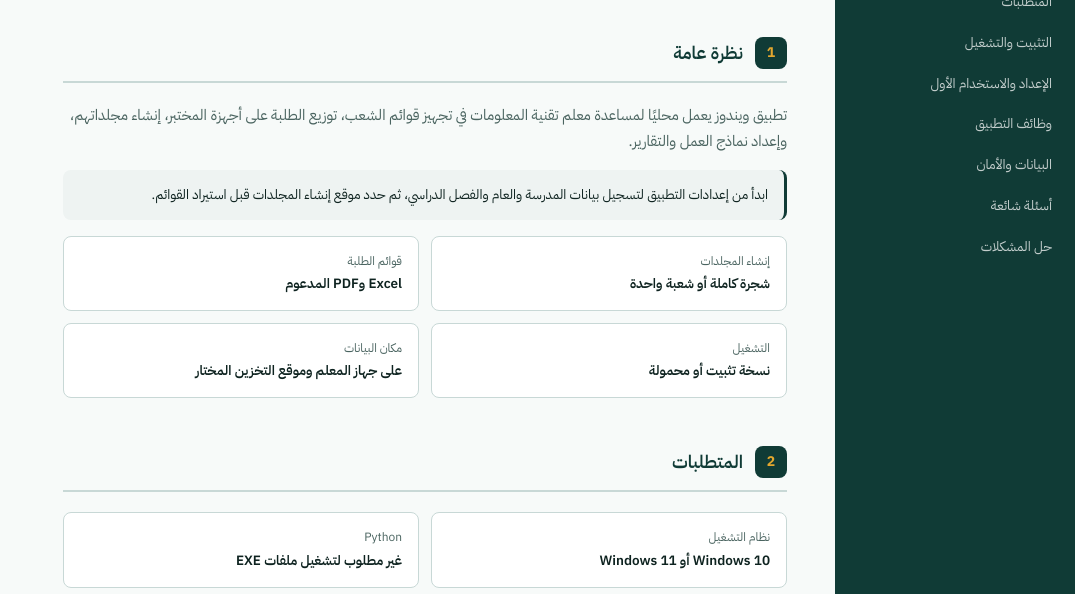
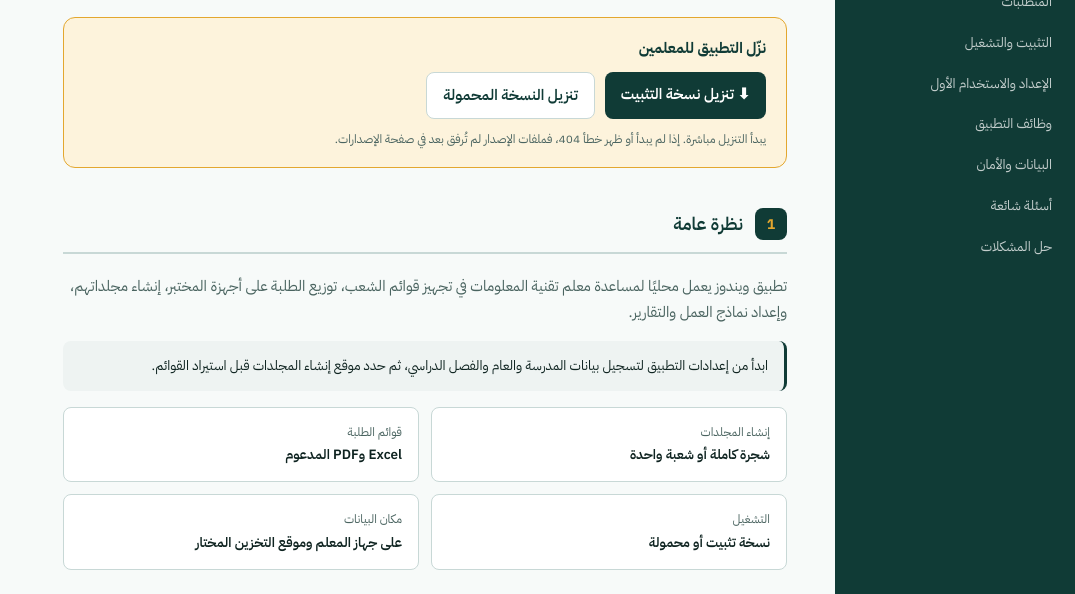
Before and after one commit to Bokaremo/BiTT-Assistant, a plain HTML site: page assets/guide.html in a window 1280 px wide. Shown: the part 206-800 px from the top of the page, without its empty margins (205-1280 px from the left). Drawn offline with Linux system fonts and the light colour scheme.

Commit message:
Add files via upload

```diff
--- a/assets/guide.html
+++ b/assets/guide.html
@@ -501,6 +501,14 @@
     .req-grid { grid-template-columns: 1fr; }
     .hero { grid-template-columns: 1fr; }
   }
+  .download-panel { margin: -20px 0 40px; padding: 18px 20px; background: var(--gold-light); border: 1px solid var(--gold); border-radius: 12px; }
+  .download-title { font-weight: 700; margin-bottom: 10px; color: var(--green); }
+  .download-actions { display: flex; flex-wrap: wrap; gap: 10px; }
+  .download-link { display: inline-block; padding: 10px 16px; border-radius: 8px; background: var(--green); color: var(--white); text-decoration: none; font-weight: 600; }
+  .download-link:hover { background: var(--green-light); }
+  .download-link.secondary { background: var(--white); color: var(--green); border: 1px solid var(--border); }
+  .download-note { margin-top: 10px; color: var(--text-muted); font-size: 12px; }
+  @media (max-width: 860px) { .download-panel { margin-top: -20px; } }
 </style>
 </head>
 <body>
@@ -527,6 +535,14 @@
         <div class="hero-sub">مساعد معلم التقنية لتنظيم مجلدات الطلبة وأعمالهم، وإدارة الشعب والأجهزة والمشاريع وبطاقات التقويم.</div>
       </div>
       <div class="hero-badge"><span class="hero-badge-num">0.1.0</span><span class="hero-badge-label">نسخة المعلمين</span></div>
+    </div>
+    <div class="download-panel" aria-label="تنزيل التطبيق">
+      <div class="download-title">نزّل التطبيق للمعلمين</div>
+      <div class="download-actions">
+        <a class="download-link" href="https://github.com/Bokaremo/BiTT-Assistant/releases/latest/download/BittAssistant-Setup.exe">⬇ تنزيل نسخة التثبيت</a>
+        <a class="download-link secondary" href="https://github.com/Bokaremo/BiTT-Assistant/releases/latest/download/BittAssistant-Portable.exe">تنزيل النسخة المحمولة</a>
+      </div>
+      <div class="download-note">يبدأ التنزيل مباشرة. إذا لم يبدأ أو ظهر خطأ 404، فملفات الإصدار لم تُرفق بعد في صفحة الإصدارات.</div>
     </div>
 
     <section class="section" id="overview">
```
